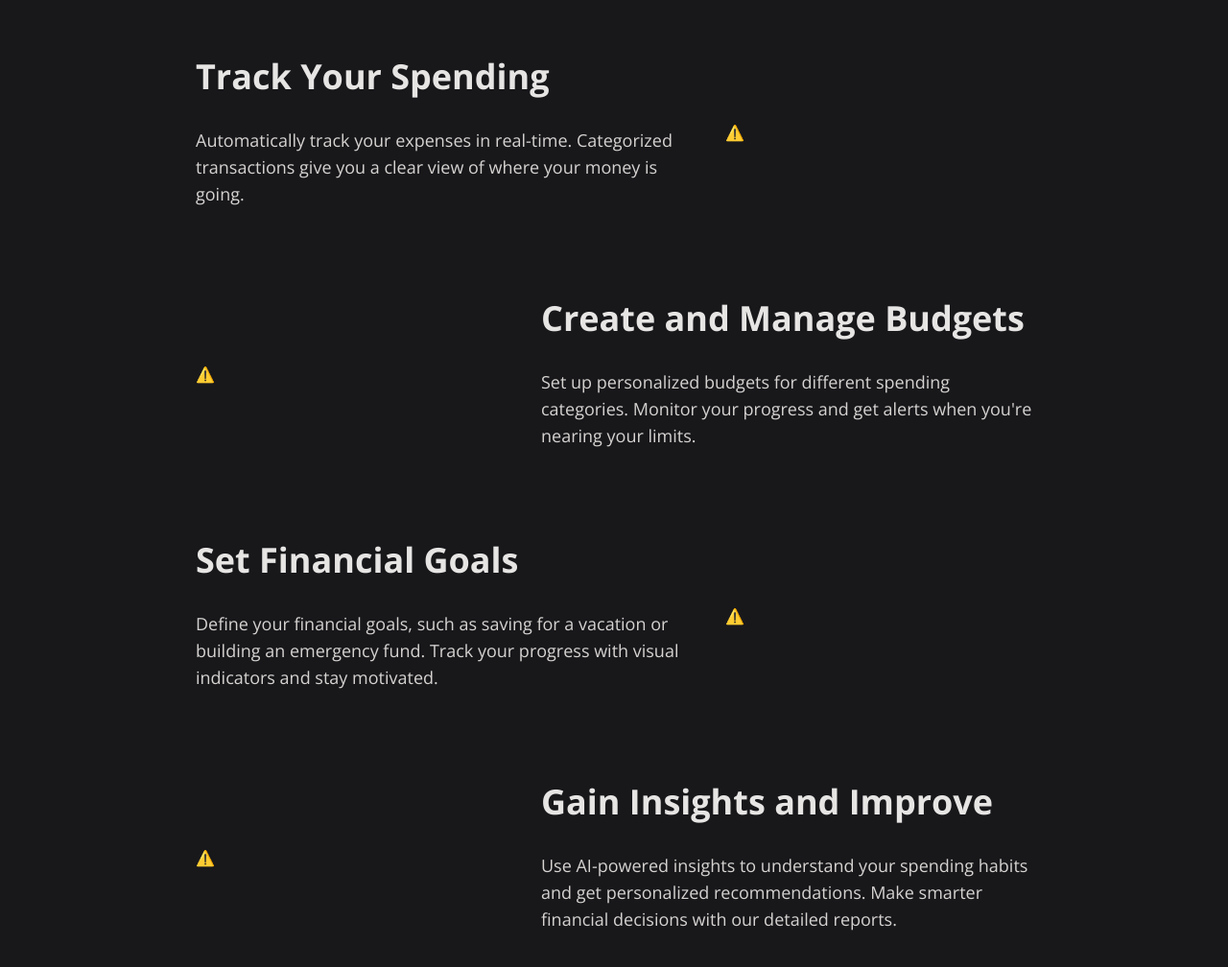
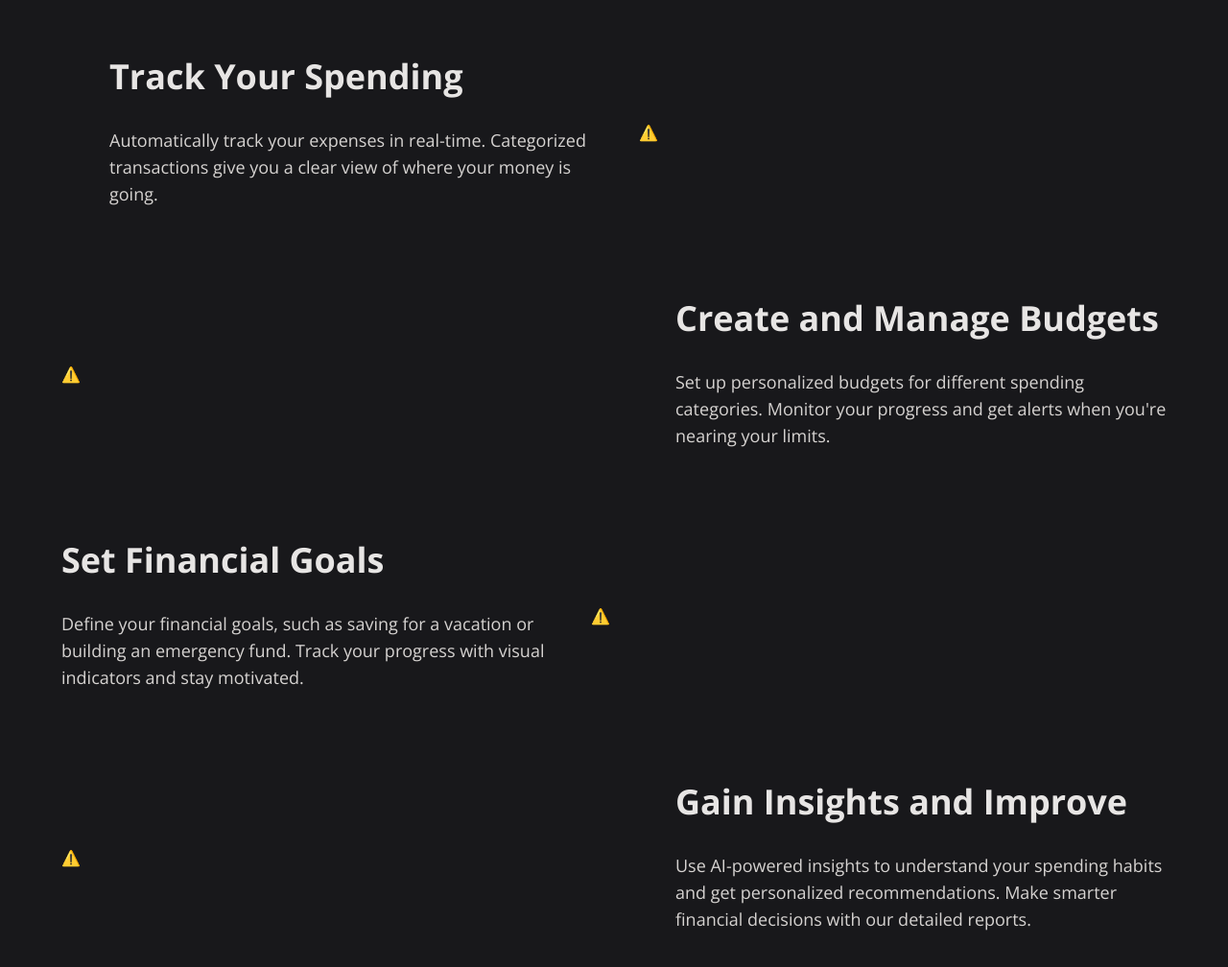
Before and after one commit to jeetbhow/prism-website, a website built with Vite: page index.html in a window 1280 px wide. Shown: the part 3422-4430 px from the top of the page at 96% size. Built offline with nearby package versions, Linux system fonts and the light colour scheme; no server answers.

Commit message:
fix:Fix the sizes for onboarding animations

```diff
--- a/index.html
+++ b/index.html
@@ -240,7 +240,7 @@
               loop
               mode="normal"
               src="https://lottie.host/c5a6574e-41ef-41a8-8728-a849b40570d2/vh84v3K76T.json"
-              style="width: 320px"
+              style="width: 500px"
             >
             </lottie-player>
           </div>
@@ -250,7 +250,7 @@
               loop
               mode="normal"
               src="https://lottie.host/4349c950-f551-4dc0-be4c-576680532fcd/JDRisOKCxT.json"
-              style="width: 320px"
+              style="width: 600px"
             >
             </lottie-player>
             <div class="flex max-w-lg flex-col space-y-8">
@@ -280,7 +280,7 @@
               loop
               mode="normal"
               src="https://lottie.host/aa6759d3-0845-49ef-b5da-63cceb9ddf50/Lb6g4raVe1.json"
-              style="width: 320px"
+              style="width: 600px"
             >
             </lottie-player>
           </div>
@@ -290,7 +290,7 @@
               loop
               mode="normal"
               src="https://lottie.host/8bc1c8b0-b9f4-45b2-84ce-5f83d9326960/pcERZQclEt.json"
-              style="width: 320px"
+              style="width: 600px"
             >
             </lottie-player>
             <div class="flex max-w-lg flex-col space-y-8">
```
